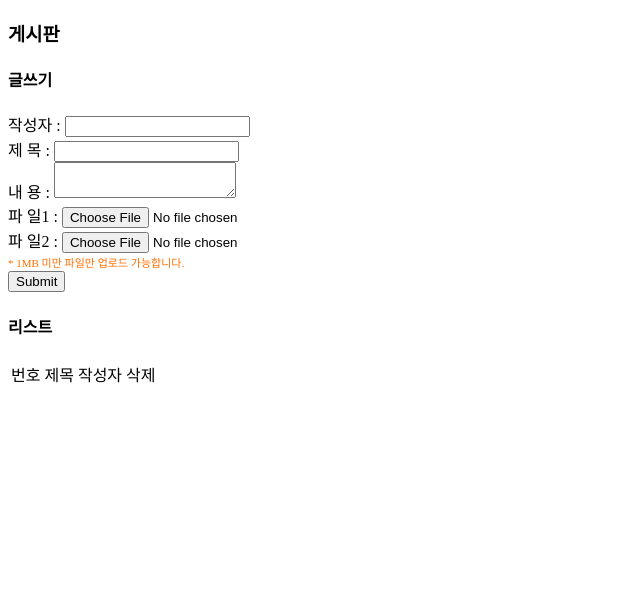
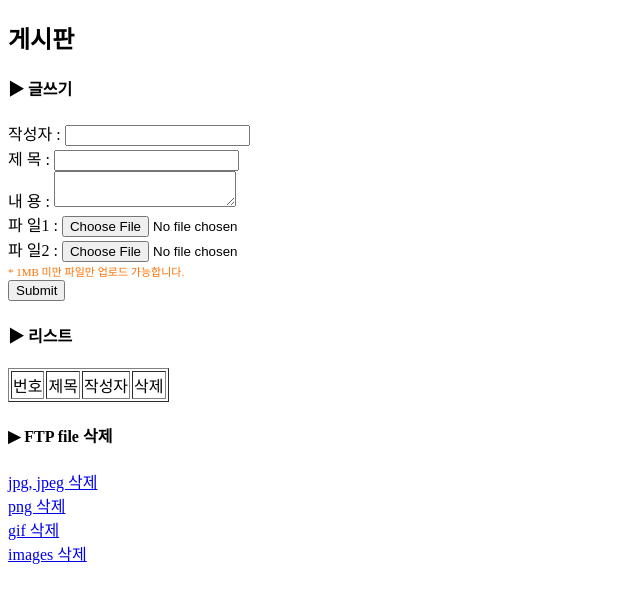
Before and after one commit to devSiHyeon/Study, a PHP site: page /file_index.php in a window 1280 px wide. Shown: the top 603 px of the page, without its empty margins (0-640 px from the left). Run offline with PHP 8.4, Linux system fonts and the light colour scheme; data that the repository does not hold is empty; a stand-in replaces the project's code that opens the database connection.

Commit message:
ftp file delete ADD

```diff
--- a/PHP/file_index.php
+++ b/PHP/file_index.php
@@ -5,8 +5,8 @@
     <title>게시판</title>
 </head>
 <body>
-<h3>게시판</h3>
-<h4>글쓰기</h4>
+<h2>게시판</h2>
+<h4>▶ 글쓰기</h4>
     <form action="./process_1.php" method="POST" enctype="multipart/form-data">
         작성자 : <input type="text" name="writer" required> <br>
         제 목 : <input type="text" name="title" required> <br>
@@ -17,8 +17,8 @@
         <input type="submit">
     </form>
 
-<h4>리스트</h4>
-    <table>
+<h4>▶ 리스트</h4>
+    <table border="1">
         <thead>
             <tr>
                 <td>번호</td>
@@ -45,5 +45,11 @@
         <?php } ?>
     </table>
 
+    <h4>▶ FTP file 삭제</h4>
+    <a href="./delete_ftp.php?delete=images";>jpg, jpeg 삭제</a> <br>
+    <a href="./delete_ftp.php?delete=png";>png 삭제</a> <br>
+    <a href="./delete_ftp.php?delete=gif";>gif 삭제</a> <br>
+    <a href="./delete_ftp.php?delete=text";>images 삭제</a> <br>
+
 </body>
 </html>
```
